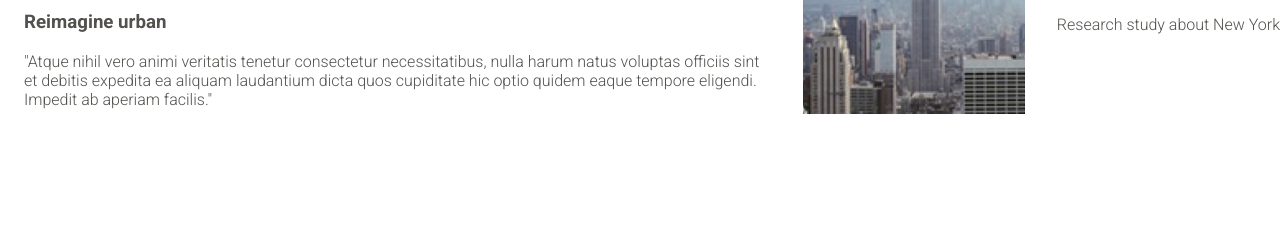
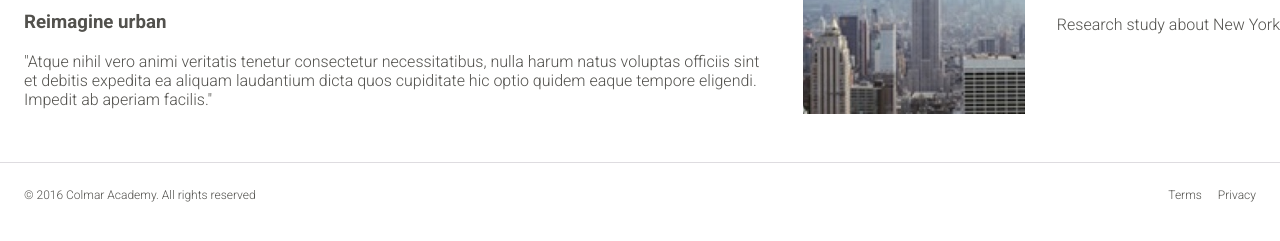
Before and after one commit to marijahavaic/capstone_project-codecademy, a plain HTML site: page index.html in a window 1280 px wide. Shown: the part 2690-2931 px from the top of the page. Before the commit the page ends 2820 px from the top, so only its background shows below. Drawn offline with Linux system fonts and the light colour scheme.

Commit message:
Footer content and design finished

```diff
--- a/css/style.css
+++ b/css/style.css
@@ -258,6 +258,7 @@ a {
   align-items: flex-start;
   align-content: flex-start;
   justify-content: flex-start;
+  margin-bottom: 32px;
 }
 
 .thesis-main {
@@ -305,3 +306,18 @@ a {
 .thesis-text p {
   font-weight: 300;
 }
+
+/* Footer */
+
+.footer {
+  width: 100%;
+  height: 64px;
+  padding: 16px 24px;
+  margin-bottom: 50px;
+  border-top: 1px solid var(--secondary-color);
+  display: flex;
+  justify-content: space-between;
+  align-items: center;
+  font-size: 12px;
+  font-weight: 300;
+}
--- a/index.html
+++ b/index.html
@@ -145,7 +145,13 @@
             </div>
         </div>
     </div>
-
+    <div class="footer">
+        <p>© 2016 Colmar Academy. All rights reserved</p>
+        <ul>
+            <li><a href="#">Terms</a></li>
+            <li><a href="#">Privacy</a></li>
+        </ul>
+    </div>
     <script src="script.js"></script>
 </body>
 </html>
```
